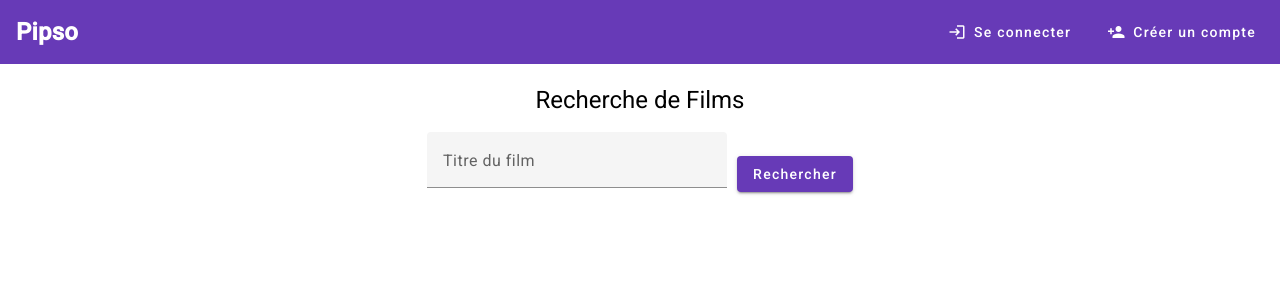
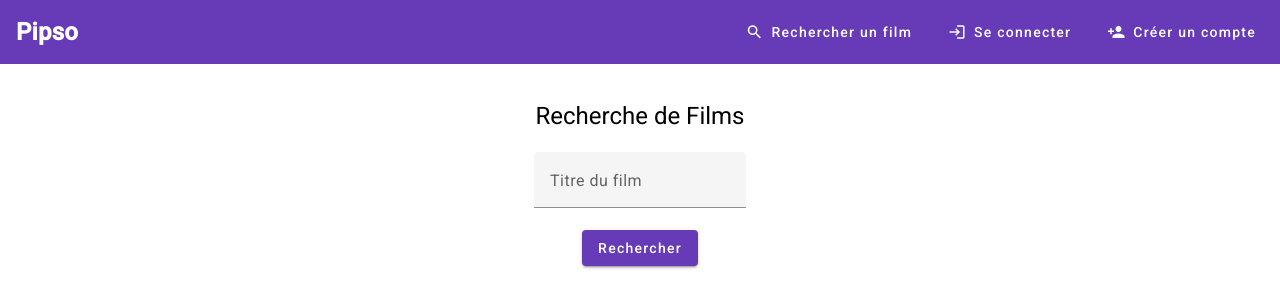
Before and after one commit to Ludover/TFE-project, an Angular app: page /search in a window 1280 px wide. Shown: the top 308 px of the page. Built offline with nearby package versions, Linux system fonts and the light colour scheme.

Commit message:
Amélioration du component search

```diff
--- a/src/app/app-routing.module.ts
+++ b/src/app/app-routing.module.ts
@@ -8,9 +8,13 @@ import { SearchComponent } from './movies/search/search.component';
 import { AuthGuard } from './Auth/auth.guard';
 
 const routes: Routes = [
-  { path: '', component: MovieListComponent },
+  { path: '', canActivate: [AuthGuard], component: MovieListComponent },
   { path: 'create', canActivate: [AuthGuard], component: MovieCreateComponent },
-  { path: 'edit/:movieId', canActivate: [AuthGuard], component: MovieCreateComponent },
+  {
+    path: 'edit/:movieId',
+    canActivate: [AuthGuard],
+    component: MovieCreateComponent,
+  },
   { path: 'signup', component: SignupComponent },
   { path: 'signin', component: SigninComponent },
   { path: 'search', component: SearchComponent },
--- a/src/app/header/header.component.html
+++ b/src/app/header/header.component.html
@@ -4,7 +4,7 @@
   </span>
   <span class="spacer"></span>
   <ul class="menu-list">
-    <li *ngIf="userIsAuthenticated">
+    <li *ngIf="!userIsAuthenticated">
       <a mat-button routerLink="/search" routerLinkActive="mat-accent"
         ><mat-icon>search</mat-icon> Rechercher un film</a
       >
--- a/src/app/movies/search/search.component.css
+++ b/src/app/movies/search/search.component.css
@@ -1,25 +1,30 @@
 .search-container {
+  max-width: 800px;
+  margin: 0 auto;
+  padding: 20px;
   text-align: center;
-  margin-top: 20px;
 }
 
-mat-form-field {
-  width: 300px;
-  margin-right: 10px;
+.search-container h1 {
+  margin-bottom: 20px;
 }
 
-button {
-  margin-top: 10px;
+.mat-form-field {
+  width: 100%;
+  margin-bottom: 20px;
 }
 
 .movies {
   display: flex;
   flex-wrap: wrap;
-  justify-content: center;
-  margin-top: 20px;
+  justify-content: space-around;
 }
 
 .movie {
-  width: 300px;
-  margin: 10px;
+  width: 200px;
+  margin: 20px;
 }
+
+.loading-spinner {
+  margin: 20px auto;
+}
--- a/src/app/movies/search/search.component.html
+++ b/src/app/movies/search/search.component.html
@@ -4,9 +4,13 @@
     <mat-label>Titre du film</mat-label>
     <input matInput [(ngModel)]="title" placeholder="Entrez le titre du film" />
   </mat-form-field>
-  <button mat-raised-button color="primary" (click)="searchMovies()">
-    Rechercher
-  </button>
+  <div class="search-button">
+    <button mat-raised-button color="primary" (click)="searchMovies()">
+      Rechercher
+    </button>
+  </div>
+
+  <mat-spinner *ngIf="isLoading" class="loading-spinner"></mat-spinner>
 
   <div class="movies" *ngIf="movies.length > 0">
     <mat-card class="movie" *ngFor="let movie of movies">
--- a/src/app/movies/search/search.component.ts
+++ b/src/app/movies/search/search.component.ts
@@ -9,13 +9,16 @@ import { OmdbService } from 'src/app/omdb.service';
 export class SearchComponent {
   title: string = '';
   movies: any[] = [];
+  isLoading: boolean = false;
 
   constructor(private omdbService: OmdbService) {}
 
   searchMovies() {
     if (this.title) {
+      this.isLoading = true;
       this.omdbService.searchMovie(this.title).subscribe((response) => {
         this.movies = response.Search || [];
+        this.isLoading = false;
       });
     }
   }
```
